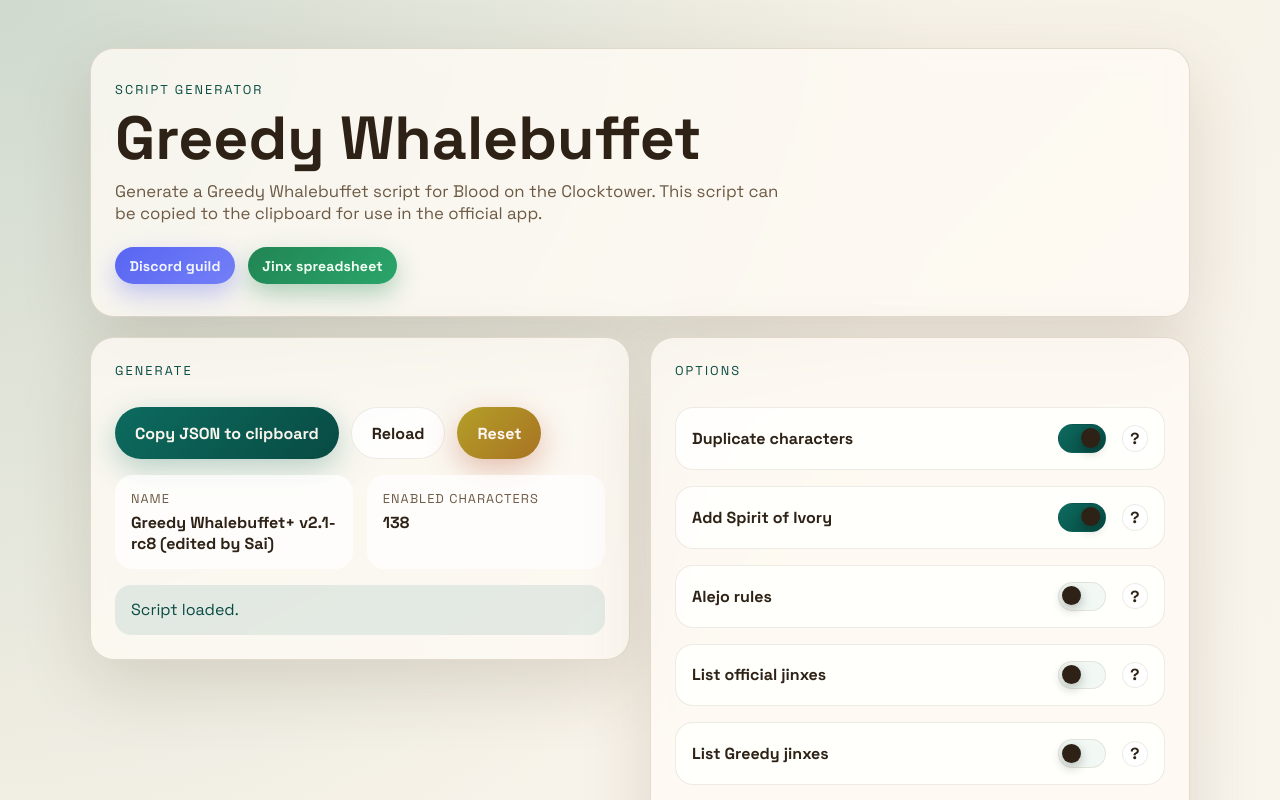
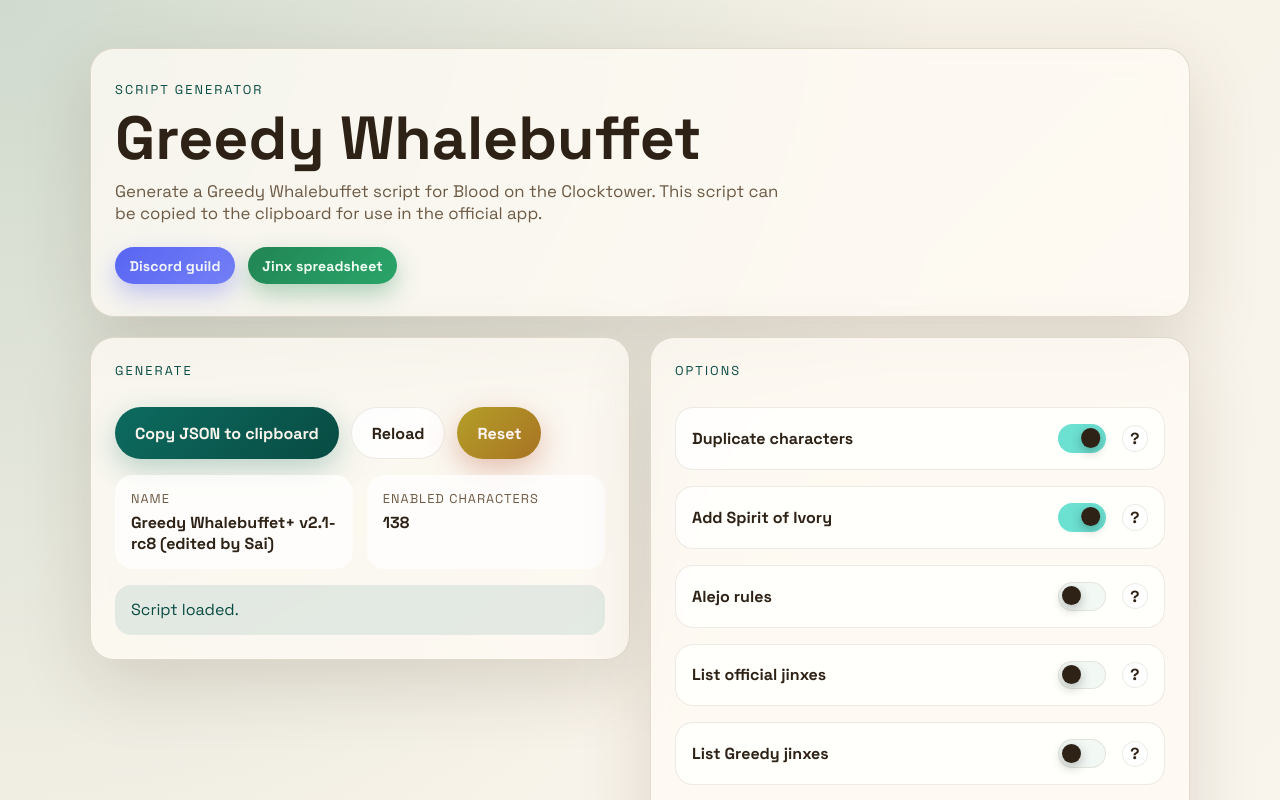
Before and after one commit to esainane/greedywhalebuffet, a React (Vite) app: page / in a window 1280 px wide. Shown: the top 800 px of the page. Built offline with nearby package versions, Linux system fonts and the light colour scheme.

Commit message:
Lighten slider background
Mostly visible in light mode, where the slider knob was hard to see.

```diff
--- a/src/style.css
+++ b/src/style.css
@@ -7,6 +7,7 @@
 	--panel-border: rgba(196, 222, 214, 0.14);
 	--text: #edf3ee;
 	--muted: #adc0b8;
+	--accent-light: #3cb091;
 	--accent: #4bc2ae;
 	--accent-strong: #8ce4d6;
 	--warning: #f7cf54;
@@ -28,6 +29,7 @@
 		--panel-border: rgba(88, 57, 24, 0.16);
 		--text: #2e2216;
 		--muted: #6d5a45;
+		--accent-light: #6ce0d1;
 		--accent: #0d6b5f;
 		--accent-strong: #084b43;
 		--warning: #9f7700;
@@ -245,7 +247,7 @@
 }
 
 .switch input:checked + .slider {
-	background: linear-gradient(135deg, var(--accent), var(--accent-strong));
+	background: var(--accent-light);
 	border-color: transparent;
 }
 
```
